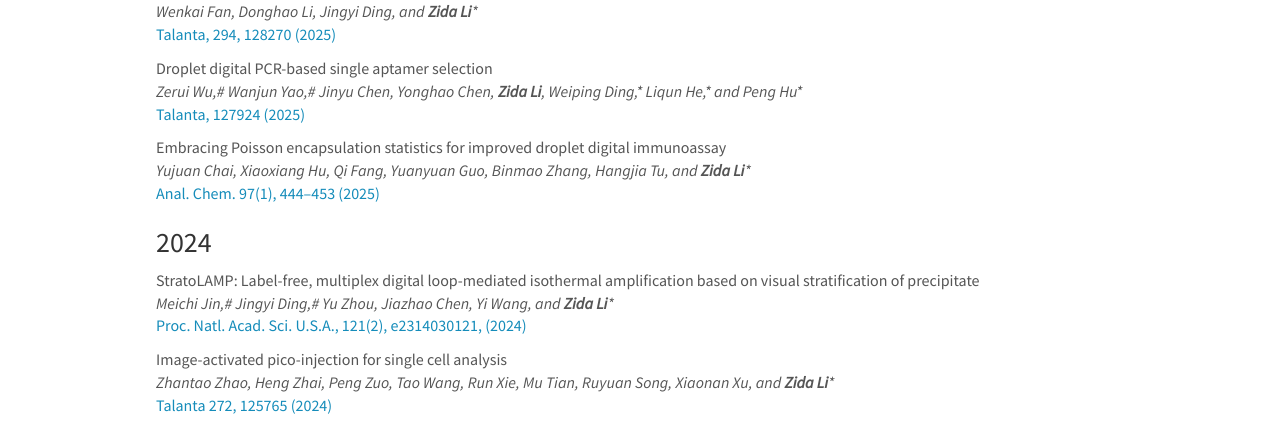
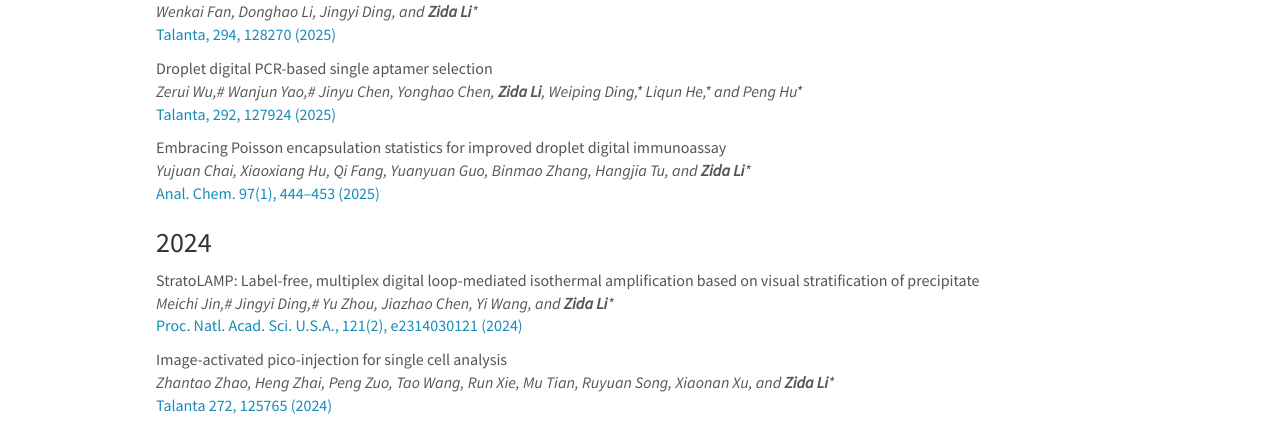
Before and after one commit to zidalab/zidalab.github.io, a Jekyll site: the page built from _pages/publications.md, in a window 1280 px wide and 900 px high, scrolled down 2907 px. Shown: the part 156-579 px from the top of the window. Built offline with Jekyll 4.4.1, drawn with Linux system fonts in a browser that asks for light colours; nearby versions of some CDN libraries; some of the changed text lies outside the part shown.

Commit message:
Update publist.yml

```diff
--- a/_data/publist.yml
+++ b/_data/publist.yml
@@ -65,7 +65,7 @@
   description:
   link:
     url: https://doi.org/10.1016/j.talanta.2025.127924
-    display: Talanta, 127924 (2025)
+    display: Talanta, 292, 127924 (2025)
   highlight: 0
   news2:
 
@@ -85,7 +85,7 @@
   authors: Meichi Jin,# Jingyi Ding,# Yu Zhou, Jiazhao Chen, Yi Wang, and <b>Zida Li</b>*
   link:
     url: https://www.pnas.org/doi/10.1073/pnas.2314030121
-    display: Proc. Natl. Acad. Sci. U.S.A., 121(2), e2314030121, (2024)
+    display: Proc. Natl. Acad. Sci. U.S.A., 121(2), e2314030121 (2024)
   highlight: 1
 
 
```
